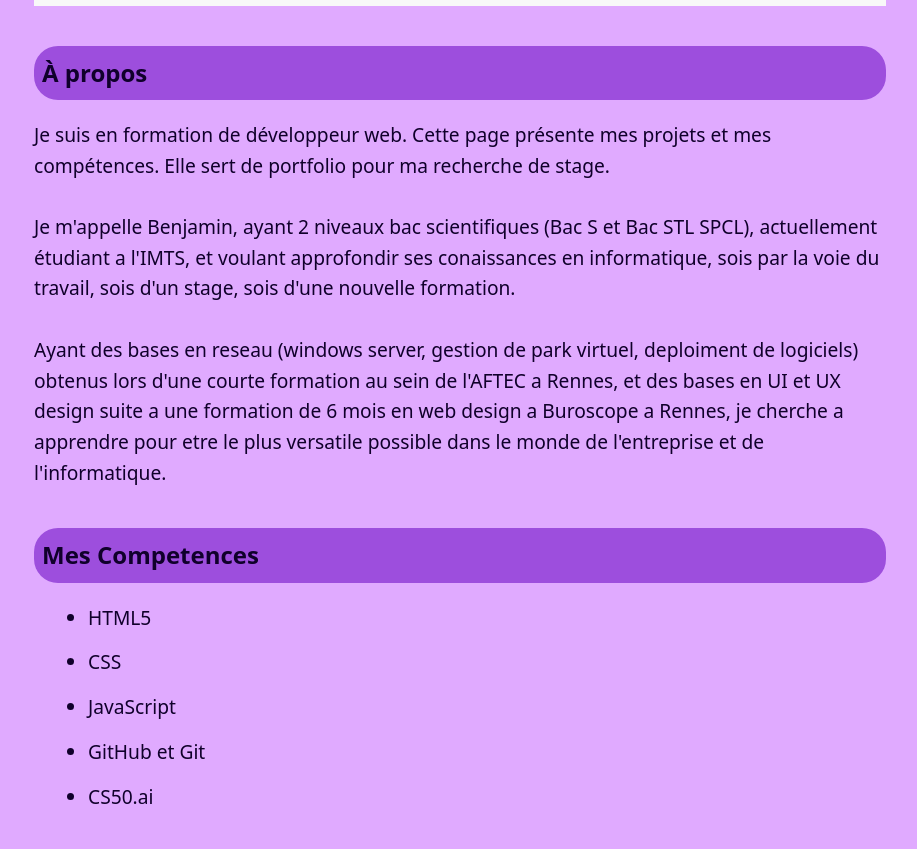
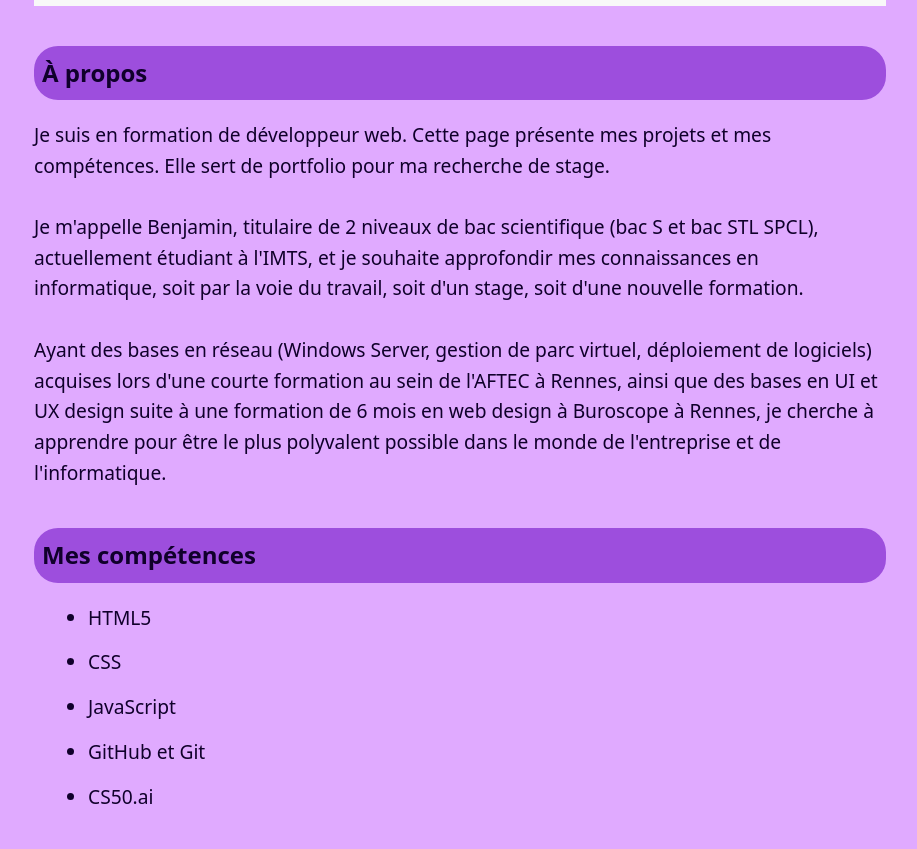
Before and after one commit to nagas-monk/page-perso, a plain HTML site: page index.html in a window 1280 px wide. Shown: the part 1120-1969 px from the top of the page, without its empty margins (180-1097 px from the left). Drawn offline with Linux system fonts and the light colour scheme.

Commit message:
spelling mistakes

```diff
--- a/index.html
+++ b/index.html
@@ -11,9 +11,9 @@
       <h1>Benjamin — Développeur web en formation</h1>
       <nav aria-label="Navigation principale">
         <a class="button" href="#resume">À propos</a>
-        <a class="button" href="#competences">Competences</a>
+        <a class="button" href="#competences">Compétences</a>
         <a class="button" href="#projets">Projets</a>
-        <a class="button" href="#contact">Me contancter</a>
+        <a class="button" href="#contact">Me contacter</a>
       </nav>
     </header>
 
@@ -27,19 +27,18 @@
           et mes compétences. Elle sert de portfolio pour ma recherche de stage.
           <br>
           <br>
-          Je m'appelle Benjamin, ayant 2 niveaux bac scientifiques (Bac S et Bac STL SPCL), actuellement étudiant a l'IMTS, et voulant approfondir ses
-          conaissances en informatique, sois par la voie du travail, sois d'un stage, sois d'une nouvelle formation.
+          Je m'appelle Benjamin, titulaire de 2 niveaux de bac scientifique (bac S et bac STL SPCL), actuellement étudiant à l'IMTS, et je souhaite approfondir mes
+          connaissances en informatique, soit par la voie du travail, soit d'un stage, soit d'une nouvelle formation.
           <br>
           <br>
-          Ayant des bases en reseau (windows server, gestion de park virtuel, deploiment de logiciels) obtenus lors d'une courte
-          formation au sein de l'AFTEC a Rennes, et des bases en UI et UX design suite a une formation de 6 mois en web design a
-          Buroscope a Rennes, je cherche a apprendre pour etre le plus versatile possible dans le monde de l'entreprise et de
+          Ayant des bases en réseau (Windows Server, gestion de parc virtuel, déploiement de logiciels) acquises lors d'une courte
+          formation au sein de l'AFTEC à Rennes, ainsi que des bases en UI et UX design suite à une formation de 6 mois en web design à
+          Buroscope à Rennes, je cherche à apprendre pour être le plus polyvalent possible dans le monde de l'entreprise et de
           l'informatique.
-
         </p>
       </section>
       <section id="competences">
-        <h2>Mes Competences</h2>
+        <h2>Mes compétences</h2>
         <ul>
           <li>HTML5</li>
           <li>CSS</li>
```
